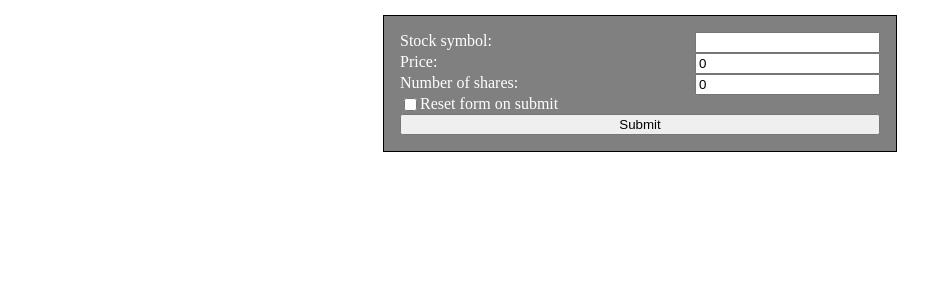
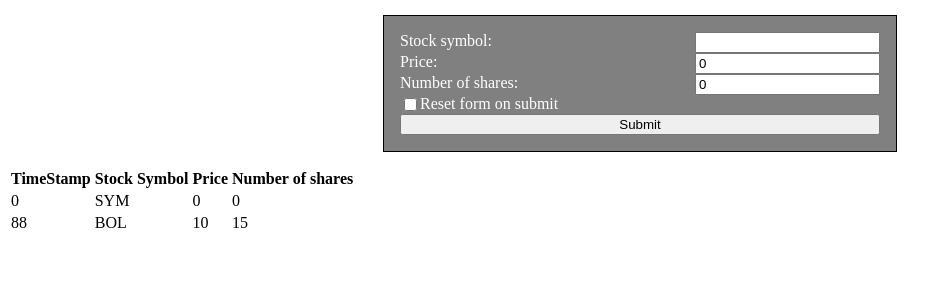
Before and after one commit to GeorgeColdham/super_simple_stock_market, a React app: page / in a window 1280 px wide. Shown: the top 300 px of the page, without its empty margins (0-949 px from the left). Built offline with nearby package versions, Linux system fonts and the light colour scheme.

Commit message:
base table there, untested and un styled

```diff
--- /dev/null
+++ b/src/components/TradeRow.js
@@ -0,0 +1,18 @@
+import React, { Component } from 'react'
+import propTypes, { defaultProps } from '../propTypes/tradeRow'
+
+export default class TradeRow extends Component {
+  render () {
+    return (
+      <tr>
+        <td>{this.props.timeStamp}</td>
+        <td>{this.props.stockSymbol}</td>
+        <td>{this.props.price}</td>
+        <td>{this.props.numberOfShares}</td>
+      </tr>
+    )
+  }
+}
+
+TradeRow.propTypes = propTypes
+TradeRow.defaultProps = defaultProps
--- /dev/null
+++ b/src/components/TradesTable.js
@@ -0,0 +1,25 @@
+import React, { Component } from 'react'
+import propTypes, { defaultProps } from '../propTypes/tradesTable'
+import TradeRow from './TradeRow'
+
+export default class TradesTable extends Component {
+  render () {
+    return (
+      <table>
+        <tbody>
+          <tr>
+            <th>TimeStamp</th>
+            <th>Stock Symbol</th>
+            <th>Price</th>
+            <th>Number of shares</th>
+          </tr>
+          {this.props.tableRows.map((row, index) =>
+            <TradeRow {...row} key={`TradeRow${index}`} />)}
+        </tbody>
+      </table>
+    )
+  }
+}
+
+TradesTable.propTypes = propTypes
+TradesTable.defaultProps = defaultProps
--- a/src/containers/App.js
+++ b/src/containers/App.js
@@ -2,10 +2,16 @@ import React, { Component } from 'react'
 import { connect } from 'react-redux'
 import { submitForm } from '../actions/newTradeForm'
 import NewTradeForm from '../components/NewTradeForm'
+import TradesTable from '../components/TradesTable'
 
 class App extends Component {
   render () {
-    return <NewTradeForm {...this.props} />
+    return (
+      <div>
+        <NewTradeForm {...this.props} />
+        <TradesTable {...this.props} />
+      </div>
+    )
   }
 }
 
@@ -13,7 +19,8 @@ const mapStateToProps = state => {
   return {
     stockSymbol: state.newTradeForm.stockSymbol,
     price: state.newTradeForm.price,
-    numberOfShares: state.newTradeForm.numberOfShares
+    numberOfShares: state.newTradeForm.numberOfShares,
+    timeStamp: state.newTradeForm.timeStamp
   }
 }
 
--- /dev/null
+++ b/src/propTypes/tradeRow.js
@@ -0,0 +1,18 @@
+import {
+  number,
+  string
+} from 'prop-types'
+
+export const defaultProps = {
+  stockSymbol: 'SYM',
+  price: 0,
+  numberOfShares: 0,
+  timeStamp: 0
+}
+
+export default {
+  stockSymbol: string,
+  price: number,
+  numberOfShares: number,
+  timeStamp: number
+}
--- /dev/null
+++ b/src/propTypes/tradesTable.js
@@ -0,0 +1,32 @@
+import {
+  number,
+  string,
+  arrayOf,
+  shape
+} from 'prop-types'
+
+export const defaultProps = {
+  tableRows: [
+    {
+      stockSymbol: 'SYM',
+      price: 0,
+      numberOfShares: 0,
+      timeStamp: 0
+    },
+    {
+      stockSymbol: 'BOL',
+      price: 10,
+      numberOfShares: 15,
+      timeStamp: 88
+    }
+  ]
+}
+
+export default {
+  tableRows: arrayOf(shape({
+    stockSymbol: string,
+    price: number,
+    numberOfShares: number,
+    timeStamp: number
+  }))
+}
```
